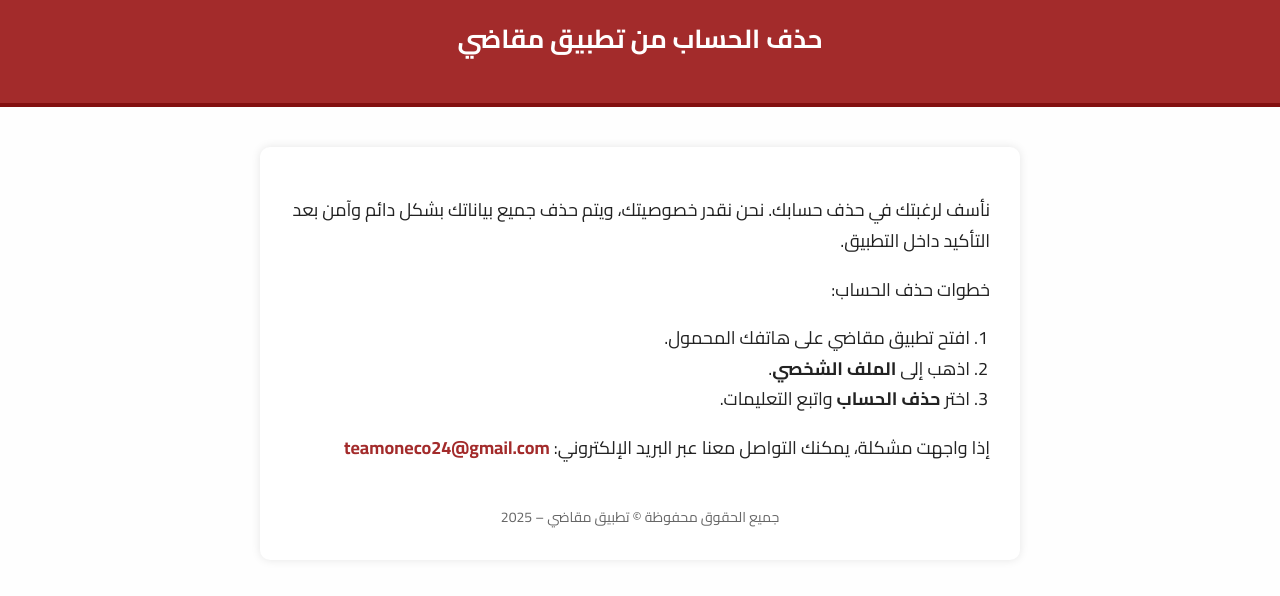
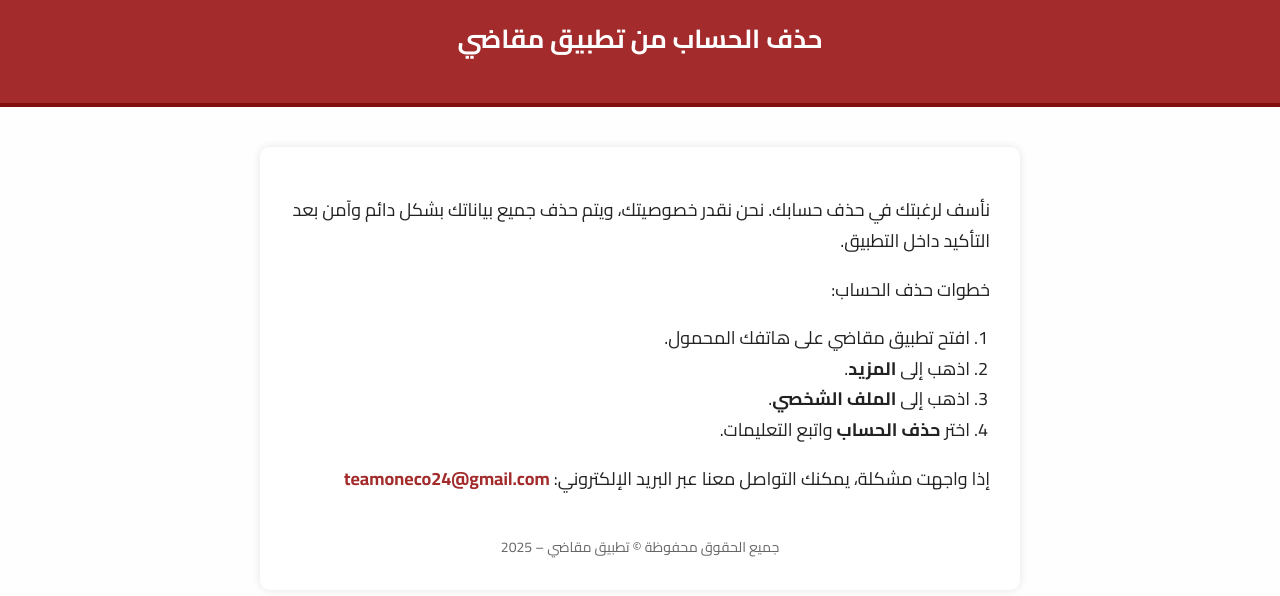
Before and after one commit to TeamOneco/delete-accountMaqathi-page, a plain HTML site: page index.html in a window 1280 px wide. Shown: the part 102-698 px from the top of the page. Drawn offline with Linux system fonts and the light colour scheme.

Commit message:
Update index.html

```diff
--- a/index.html
+++ b/index.html
@@ -79,6 +79,7 @@
     <p>خطوات حذف الحساب:</p>
     <ol>
       <li>افتح تطبيق مقاضي على هاتفك المحمول.</li>
+      <li>اذهب إلى <strong>المزيد</strong>.</li>
       <li>اذهب إلى <strong>الملف الشخصي</strong>.</li>
       <li>اختر <strong>حذف الحساب</strong> واتبع التعليمات.</li>
     </ol>
```
